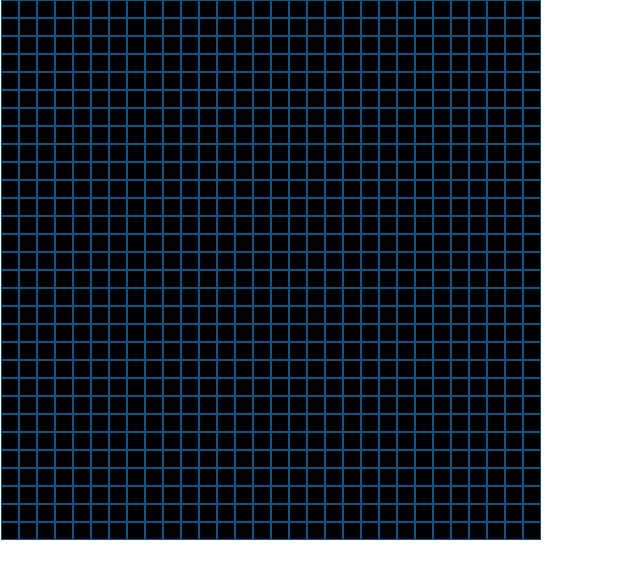
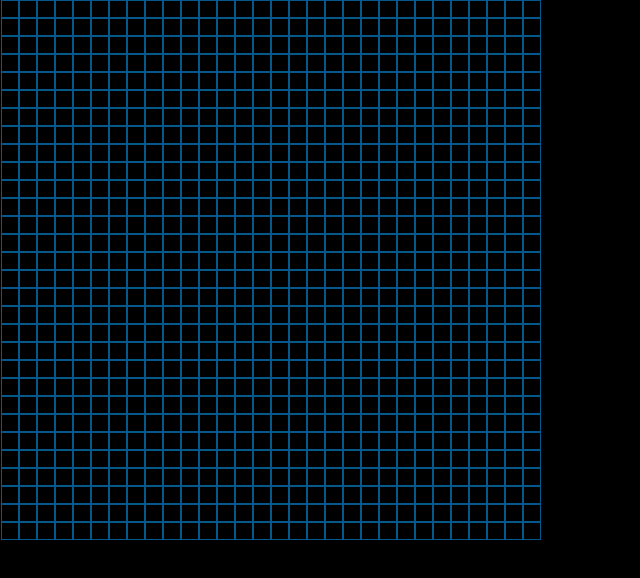
Before and after one commit to s-leirbag/algorithmic-music, a React (Create React App) app: page / in a window 1280 px wide. Shown: the top 578 px of the page, without its empty margins (0-640 px from the left). Built offline with nearby package versions, Linux system fonts and the light colour scheme.

Commit message:
app background color

```diff
--- a/src/App.css
+++ b/src/App.css
@@ -1,8 +1,11 @@
-/* CSS for a 30x30 table with square cells having borders */
+.App {
+  width: 100vw;
+  height: 100vh;
+  background-color: #000000;
+}
+
 table {
   border-collapse: collapse;
-  /* width: 100%; */
-  /* height: 70%; */
 }
 
 td {
```
